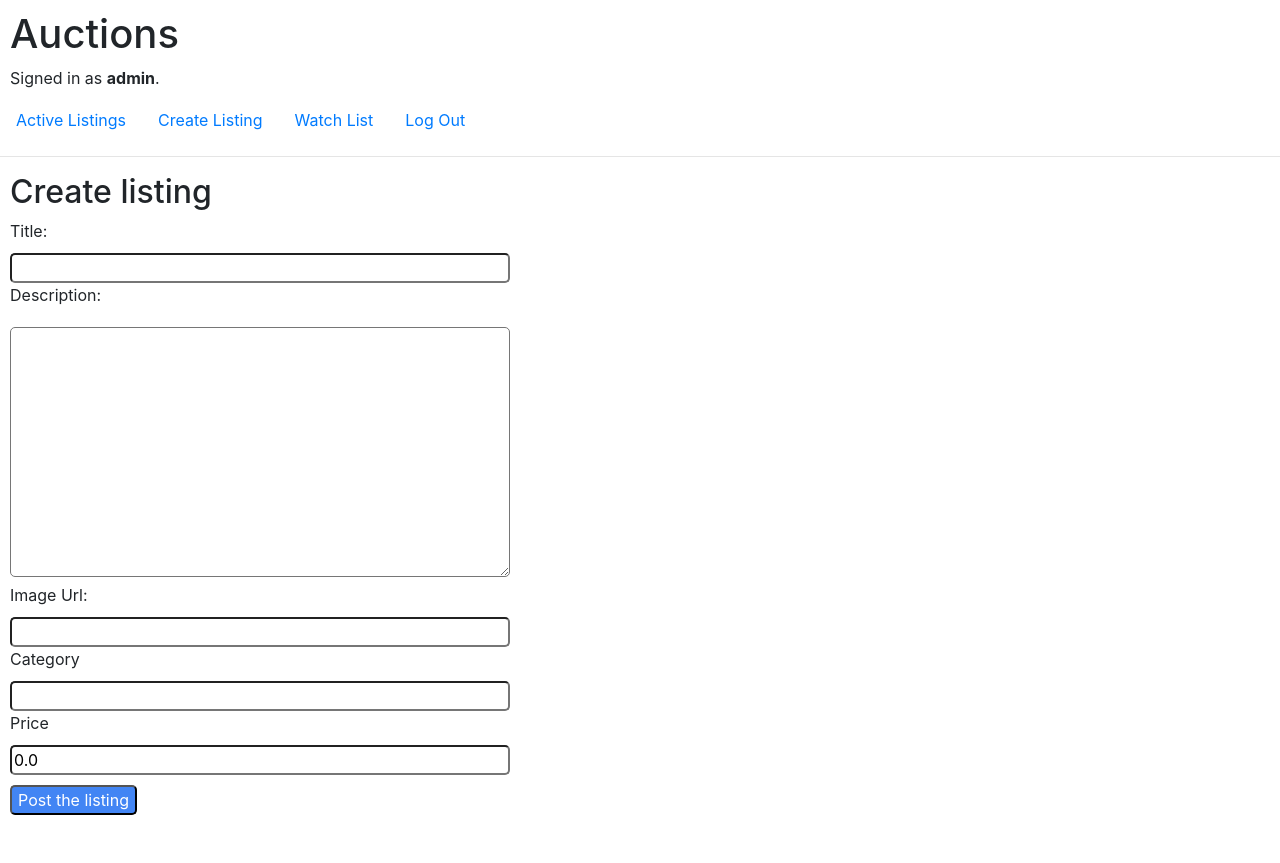
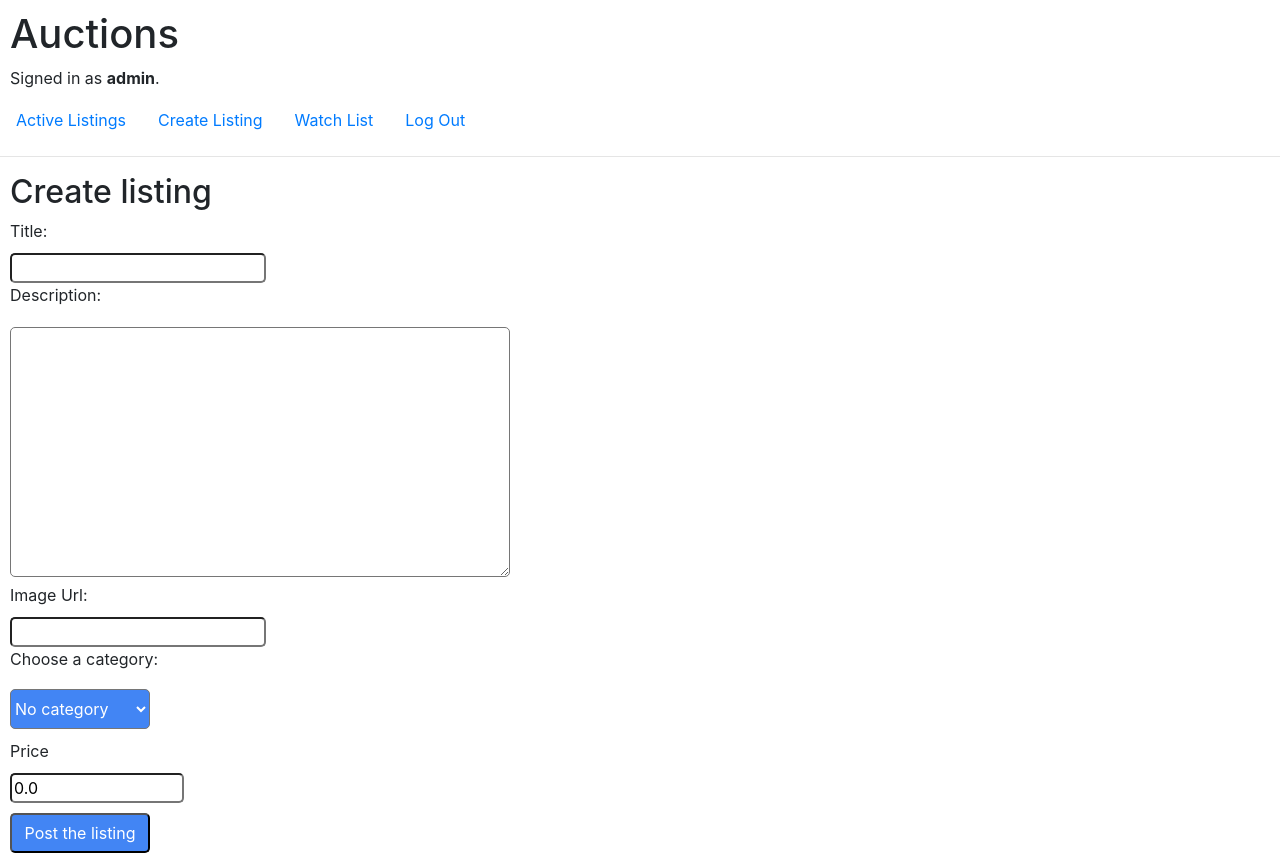
Before and after one commit to constantin-boerescu/Project-2-Commerce-CS50w, a Django app: page /create_listing in a window 1280 px wide. Before the commit the page ends 815 px from the top, so only its background shows below. Run offline with Django 3.2, Linux system fonts and the light colour scheme; a user stored in the database is signed in; data comes from the database, SQL or seed files in the repository; both versions use the stored data as it was after the commit; some libraries are stand-ins or nearby versions.

Commit message:
Almost done need to work more on styles

```diff
--- a/auctions/static/auctions/styles.css
+++ b/auctions/static/auctions/style.css
@@ -5,11 +5,12 @@
     margin-left: 10px;
 }
 .auct_title, .img_url{
-    width: 500px;
-    height: 30px;
+    max-width: 500px;
+    max-height: 30px;
     margin-top: 10px;
     border-radius: 5px;
 }
+
 .text_area{
     width: 500px;
     height: 250px;
@@ -17,11 +18,16 @@
     margin-top: 20px;
 }
 .submit_btn{
+    width: 140px;
+    height: 40px;
     margin-top: 10px;
+    margin-bottom: 10px;
     border-radius: 5px;
     background-color: #4285F4;
     color: white;
-
+}
+.submit_btn:hover {
+    background-color: #76a9fa;
 }
 .desc_lable{
     margin-top: 30px;
@@ -42,6 +48,7 @@ input::-webkit-inner-spin-button {
 .listing_container img{
     max-width: 200px;
     margin: 20px 0 10px 10px;
+    object-fit: contain;
 }
 .right_section{
     float:left;
@@ -117,7 +124,7 @@ input::-webkit-inner-spin-button {
     border-radius: 5px;
     border:none;
 }
-.sbmt_btn:hover{
+.sbmt_btn:hover {
     background-color: #76a9fa;
 }
 .chose_div{
--- a/auctions/templates/auctions/active_listings.html
+++ b/auctions/templates/auctions/active_listings.html
@@ -18,7 +18,7 @@
     {% endif %}
     {% for entry in entries %}
         <div class="listing_container">
-            <img src="{{entry.image_url}}" alt="image of the listing">
+            <img src="{{entry.image_url}}" alt="image of the listing" class="no_flex">
             <div class="right_section">
                 <h5>{{entry.title}}</h5>
                 <p>{{entry.description}}</p>
--- a/auctions/templates/auctions/create_listing.html
+++ b/auctions/templates/auctions/create_listing.html
@@ -17,9 +17,14 @@
             <br>
             {{form.img_url}}
             <br>
-            {{form.category.label}}
+            <label for="categories">Choose a category:</label>
             <br>
-            {{form.category}}
+            <select name="category" id="category" class="submit_btn">
+                <option value="No category">No category</option>
+                {% for category in categories %}
+                <option value="{{category}}">{{category}}</option>
+                {% endfor %}
+            </select>
             <br>
             {{form.price.label}}
             <br>
--- a/auctions/templates/auctions/layout.html
+++ b/auctions/templates/auctions/layout.html
@@ -5,7 +5,7 @@
     <head>
         <title>{% block title %}Auctions{% endblock %}</title>
         <link rel="stylesheet" href="https://stackpath.bootstrapcdn.com/bootstrap/4.4.1/css/bootstrap.min.css" integrity="sha384-Vkoo8x4CGsO3+Hhxv8T/Q5PaXtkKtu6ug5TOeNV6gBiFeWPGFN9MuhOf23Q9Ifjh" crossorigin="anonymous">
-        <link href="{% static 'auctions/styles.css' %}" rel="stylesheet">
+        <link href="{% static 'auctions/style.css' %}" rel="stylesheet">
     </head>
     <body>
         <div class="nav_bar">
--- a/auctions/views.py
+++ b/auctions/views.py
@@ -65,25 +65,26 @@ def create_listing(request):
     '''Let the user to make a new listing'''
     if request.method == "GET":
         form = CreateForm()
-
+        categories = Categories.objects.all()
         return render(request, "auctions/create_listing.html",{
-            "form":form
+            "form":form,
+            "categories":categories,
         })
 
     else:
         form = CreateForm(request.POST)
         # if the data is valid get the data form
+        category = request.POST["category"]
         if form.is_valid():
             title=form.cleaned_data["title"]
             description=form.cleaned_data["description"]
             img_url=form.cleaned_data["img_url"]
             price=form.cleaned_data["price"]
-            category=form.cleaned_data["category"]
 
             # get the owner username
             curent_user = request.user
             new_bid = Bids.objects.create(user=curent_user, amount=price)
-            new_category = Categories.objects.create(category_title=category)
+            new_category = Categories.objects.get(category_title=category)
 
             # default image
             if img_url == '':
```
Also changed, not shown: db.sqlite3.
